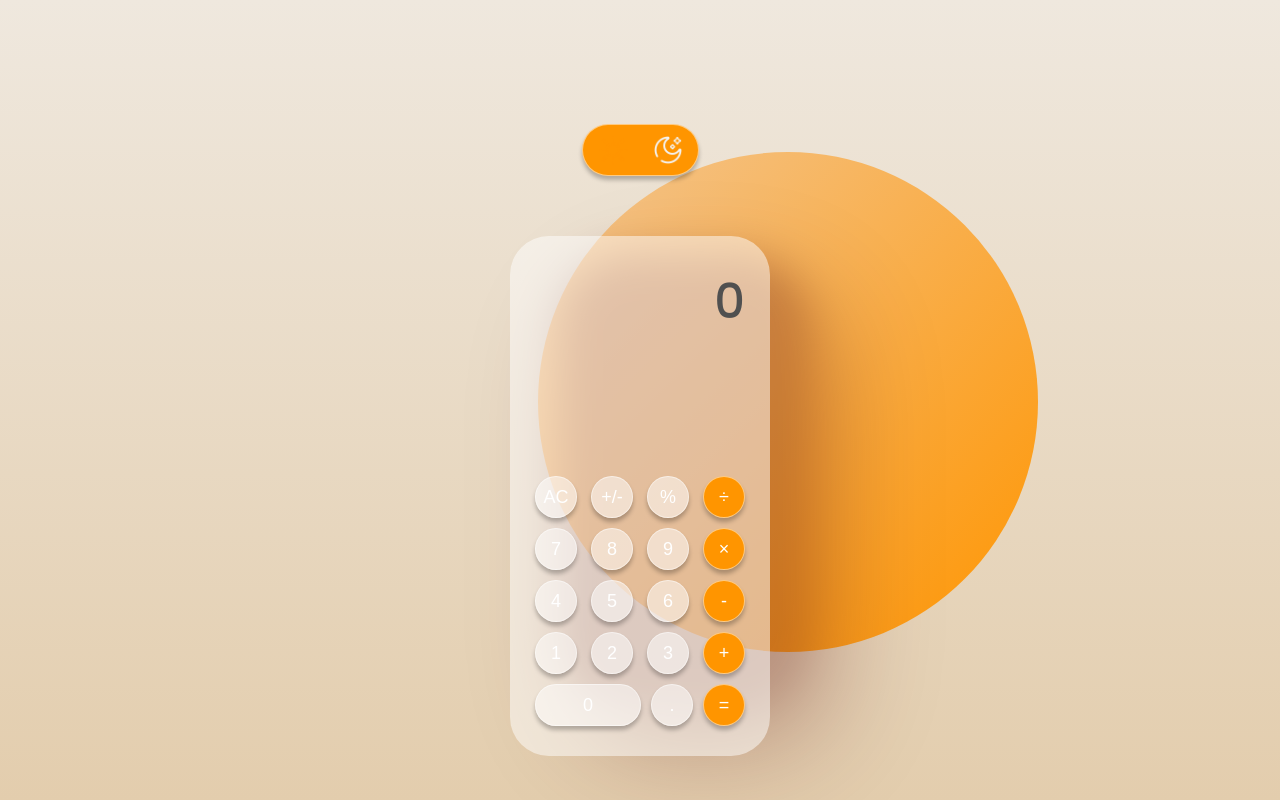
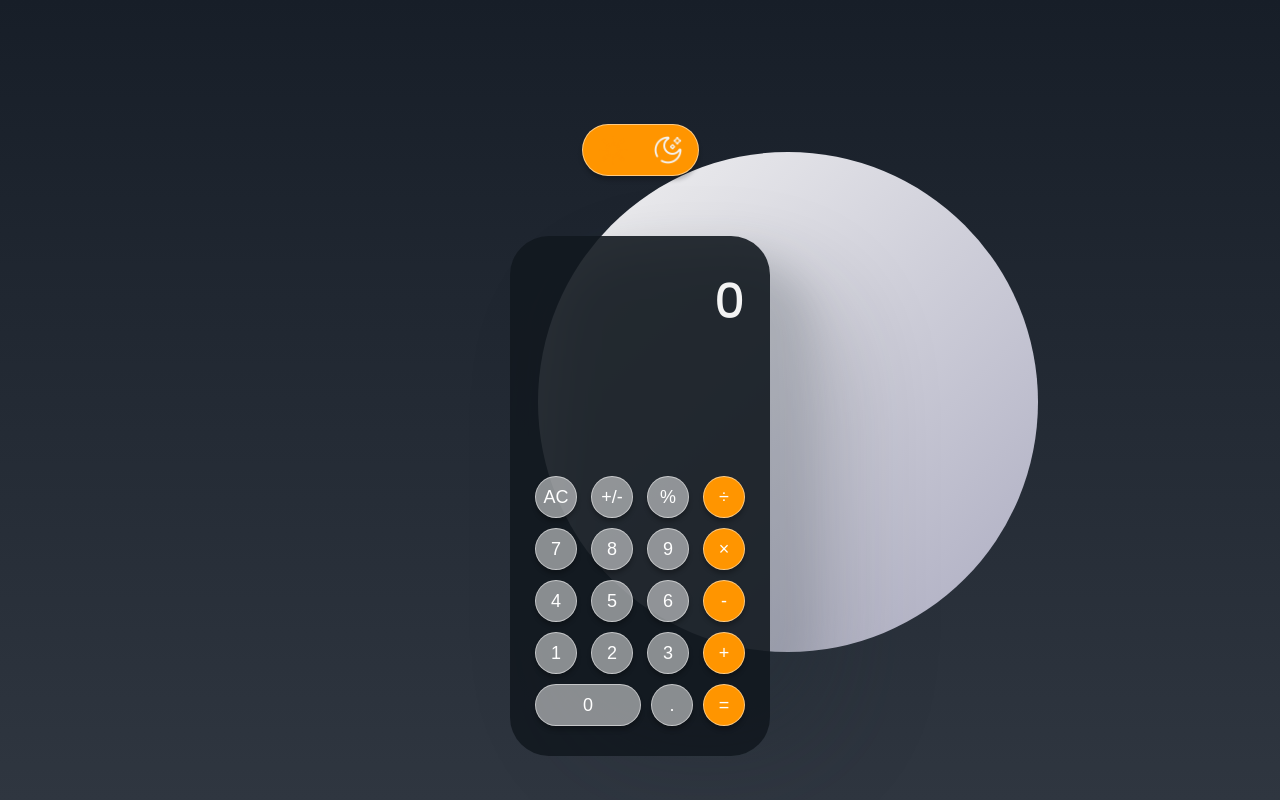
Before and after one commit to MashaBogdanova/calculator, a website built with webpack: page src/index.html in a window 1280 px wide. Both pictures are taken after a click on the element 640 px from the left and 150 px from the top of the page. Built offline with nearby package versions, Linux system fonts and the light colour scheme.

Commit message:
feat: implement theme switching

```diff
--- a/src/index.ts
+++ b/src/index.ts
@@ -3,5 +3,7 @@ import './styles/style.scss';
 import { Calculator } from './modules/calculator';
 import { ThemeToggle } from './modules/theme-toggle';
 
+document.body.classList.add('body');
+
 new ThemeToggle();
 new Calculator();
--- a/src/modules/theme-toggle.ts
+++ b/src/modules/theme-toggle.ts
@@ -31,7 +31,7 @@ export class ThemeToggle {
     });
 
     toggle.addEventListener('click', () => {
-      toggle.classList.toggle('toggle_dark');
+      document.body.classList.toggle('body_dark');
     });
   }
 }
--- a/src/styles/components/_calculator.scss
+++ b/src/styles/components/_calculator.scss
@@ -13,6 +13,7 @@
 
   background-color: styles.$color-light-transparent;
   border-radius: 3.9rem;
+
   &:before {
     content: '';
 
--- a/src/styles/components/_circle.scss
+++ b/src/styles/components/_circle.scss
@@ -9,10 +9,10 @@
   width: 50rem;
   height: 50rem;
 
+  border-radius: 50%;
   background: linear-gradient(
     to left top,
     styles.$color-primary,
     styles.$color-primary-m
   );
-  border-radius: 50%;
 }
--- a/src/styles/components/_toggle.scss
+++ b/src/styles/components/_toggle.scss
@@ -11,10 +11,6 @@
   cursor: pointer;
 
   transition: background-color 500ms ease-out;
-
-  &_dark {
-    background-color: styles.$color-primary;
-  }
 
   &__icon {
     display: flex;
--- a/src/styles/layout/_body.scss
+++ b/src/styles/layout/_body.scss
@@ -1,6 +1,6 @@
 @use '../abstract/list' as styles;
 
-body {
+.body {
   display: flex;
   flex-direction: column;
   align-items: center;
@@ -16,4 +16,37 @@ body {
     styles.$color-primary-xs 0%,
     styles.$color-primary-s 100%
   );
+
+  &_dark {
+    background: linear-gradient(
+      to bottom,
+      styles.$color-secondary-l 0%,
+      styles.$color-secondary 100%
+    );
+
+    .toggle {
+      background-color: styles.$color-primary;
+    }
+
+    .circle {
+      background: linear-gradient(
+        to left top,
+        styles.$color-light-l,
+        styles.$color-light-m
+      );
+    }
+
+    .output {
+      color: styles.$color-light-m;
+    }
+
+    .calculator {
+      background-color: styles.$color-secondary-transparent;
+    }
+
+    .calculator:before {
+      background-color: styles.$color-shadow-dark;
+      box-shadow: 20px 40px 100px styles.$color-shadow-dark;
+    }
+  }
 }
```
